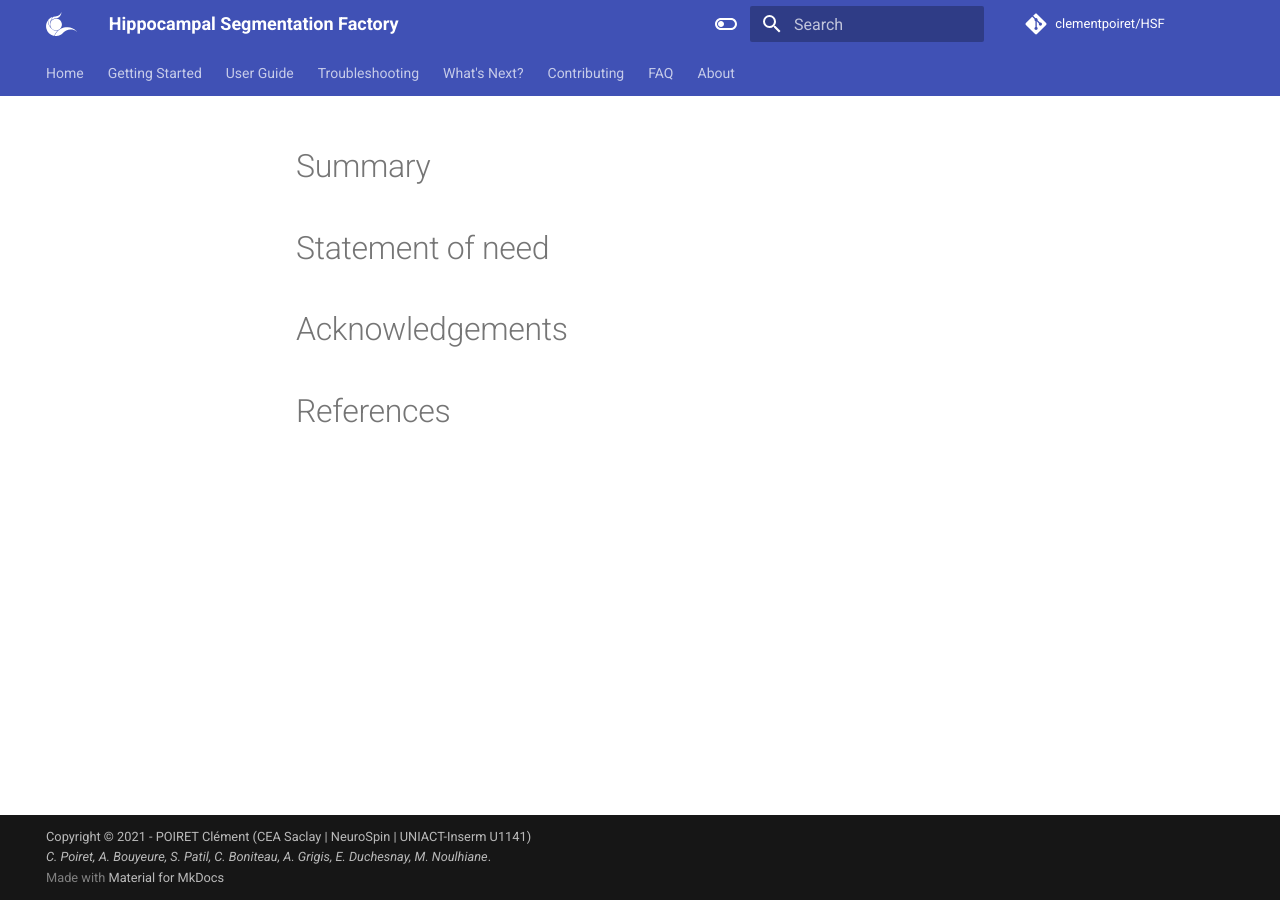
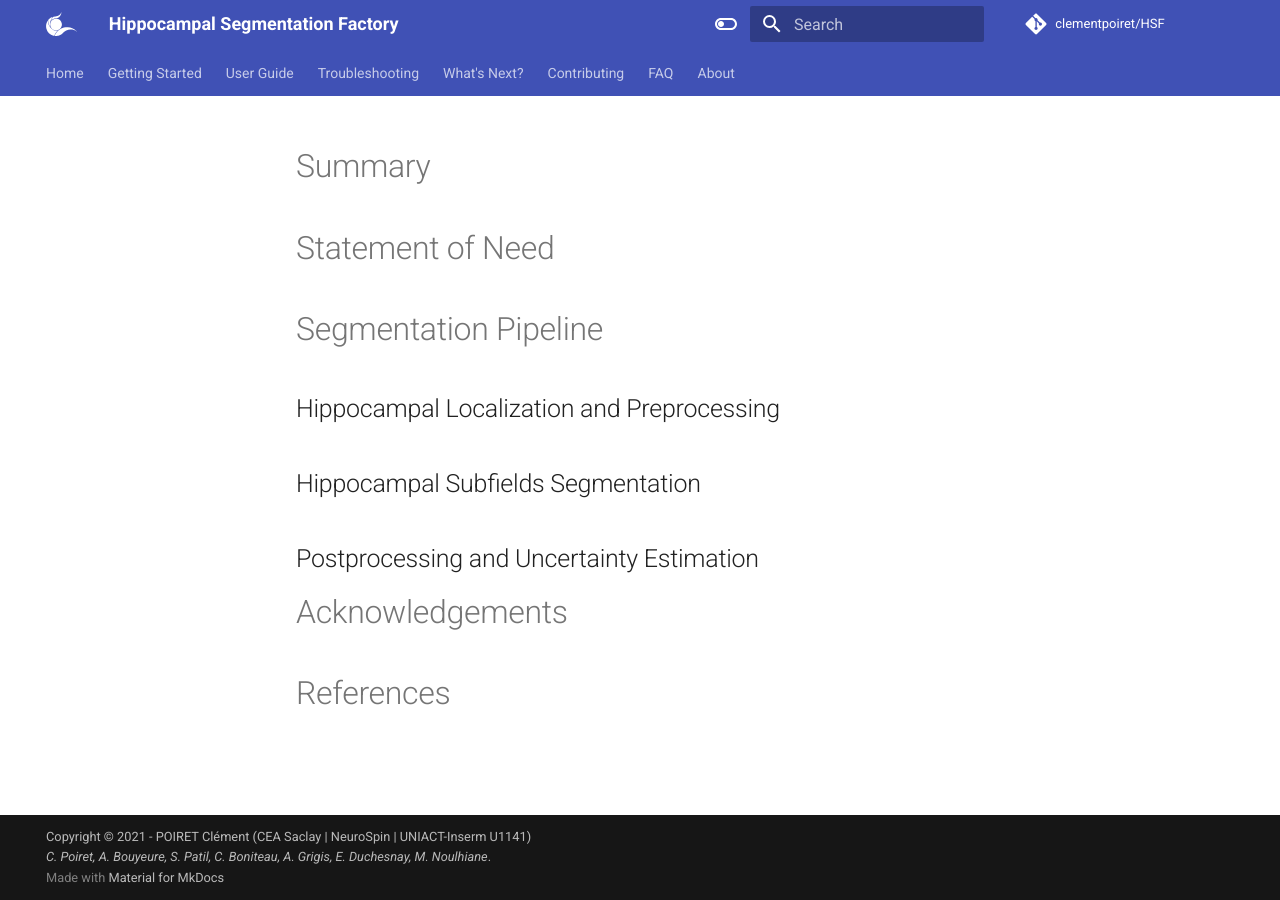
Before and after one commit to clementpoiret/HSF, an MkDocs documentation site: the page built from docs/papers/joss/paper.md, in a window 1280 px wide. Built offline with MkDocs 1.6.1 and Material for MkDocs 9.7.7, drawn with Linux system fonts in a browser that asks for light colours; comment, search, counter and statistics services are not loaded; the version menu is left out.

Commit message:
[PAPER] Updated titles

```diff
--- a/docs/papers/joss/paper.md
+++ b/docs/papers/joss/paper.md
@@ -41,7 +41,15 @@ bibliography: paper.bib
 
 # Summary
 
-# Statement of need
+# Statement of Need
+
+# Segmentation Pipeline
+
+## Hippocampal Localization and Preprocessing
+
+## Hippocampal Subfields Segmentation
+
+## Postprocessing and Uncertainty Estimation
 
 # Acknowledgements
 
```
